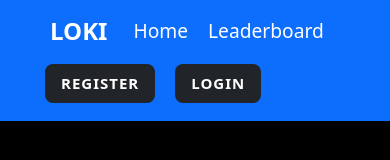
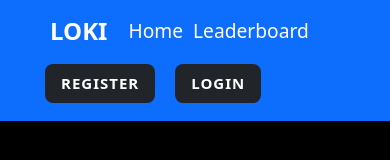
Before and after one commit to tilak318/ChessChamp-Backend, a React (Create React App) app in the folder client/: page / in a window 390 px wide. Shown: the top 160 px of the page. Built offline with nearby package versions, Linux system fonts and the light colour scheme; no server answers.

Commit message:
Resolved merge conflicts

```diff
--- a/client/src/style.css
+++ b/client/src/style.css
@@ -600,7 +600,7 @@ a:hover {
 }
 
 .navbar-item-div {
-  padding: 0 10px;
+  padding: 0 5px;
   height: 100%;
   font-size: 1.2rem;
   color: white;
```
